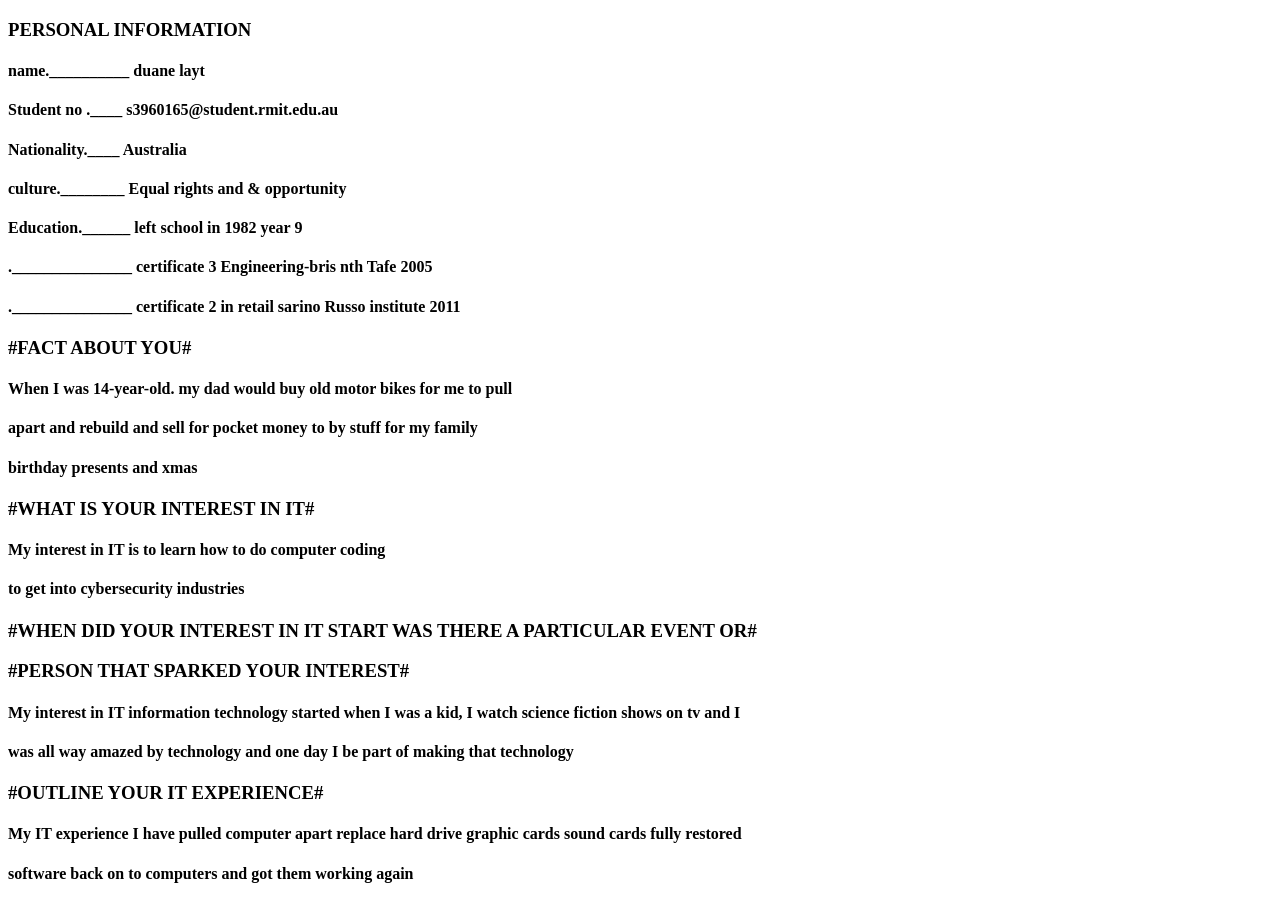
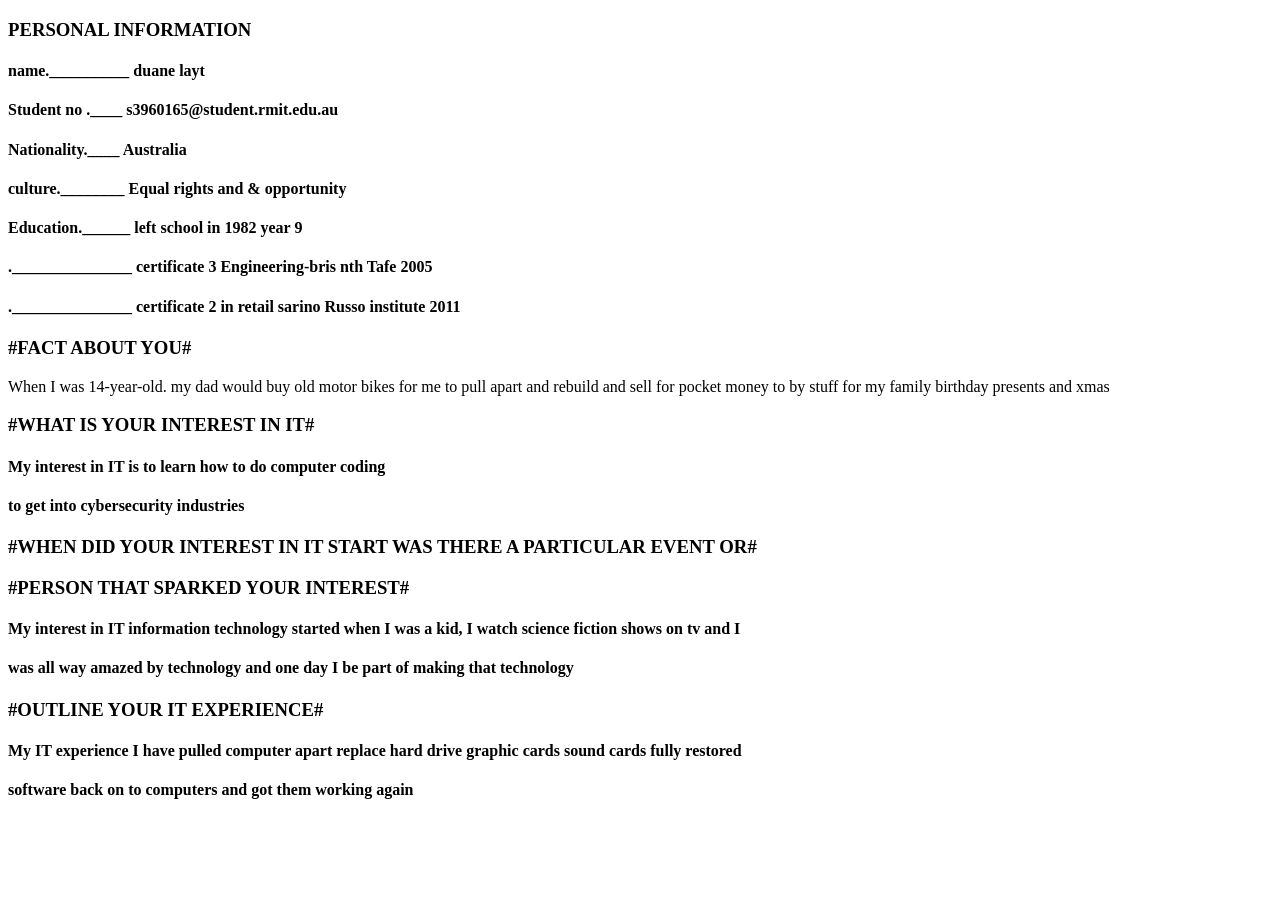
Before and after one commit to keerthana05-tech/newrepo, a plain HTML site: page index.html in a window 1280 px wide. After the commit the page ends 820 px from the top, so only its background shows below. Drawn offline with Linux system fonts and the light colour scheme.

Commit message:
Update index.html

```diff
--- a/index.html
+++ b/index.html
@@ -29,9 +29,9 @@
 
           <h3>#FACT ABOUT YOU#</h3>
 
-       <h4>When I was 14-year-old. my dad would buy old motor bikes for me to pull</h4>
-       <h4>apart and rebuild and sell for pocket money to by stuff for my family</h4>
-       <h4>birthday presents and xmas</h4>
+       <p>When I was 14-year-old. my dad would buy old motor bikes for me to pull
+          apart and rebuild and sell for pocket money to by stuff for my family
+          birthday presents and xmas</p>
 
      <div class=clear spacer v40"></div>
 
```
